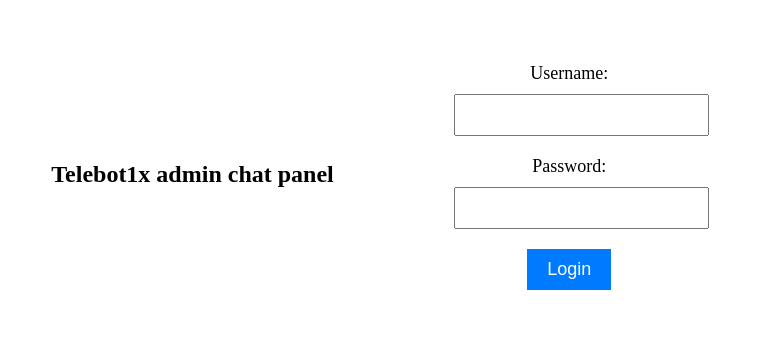
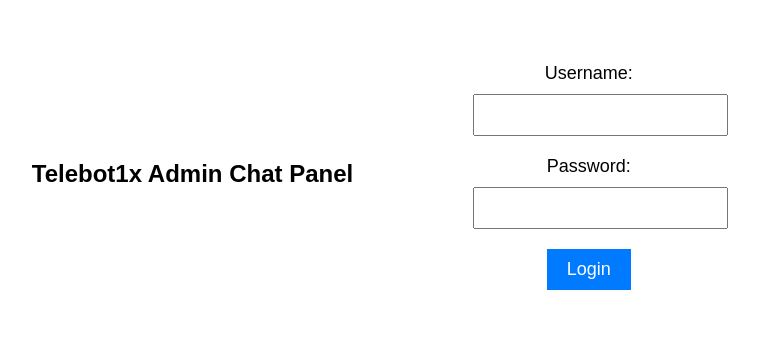
Before and after one commit to IvanDeus/telebot1x, a plain HTML site: page templates/login_chat.html in a window 1280 px wide. Shown: the part 232-585 px from the top of the page, without its empty margins (272-1031 px from the left). Drawn offline with Linux system fonts and the light colour scheme.

Commit message:
Update login_chat.html

```diff
--- a/templates/login_chat.html
+++ b/templates/login_chat.html
@@ -1,6 +1,8 @@
 <!DOCTYPE html>
-<html>
+<html lang="en">
 <head>
+    <meta charset="UTF-8">
+    <meta name="viewport" content="width=device-width, initial-scale=1.0">
     <title>Bot Control Panel</title>
     <style>
         body {
@@ -9,6 +11,7 @@
             align-items: center;
             height: 100vh;
             font-size: 18px;
+            font-family: Arial, sans-serif;
         }
 
         table {
@@ -61,7 +64,7 @@
     <table>
         <tr>
             <td>
-                <h1>Telebot1x admin chat panel</h1>
+                <h1>Telebot1x Admin Chat Panel</h1>
             </td>
             <td>
                 <form method="POST">
```
